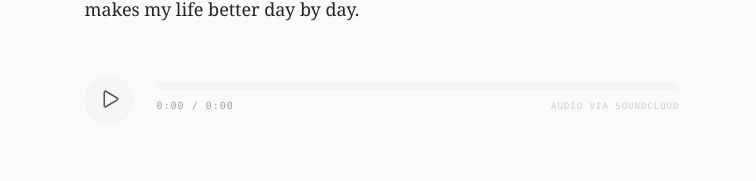
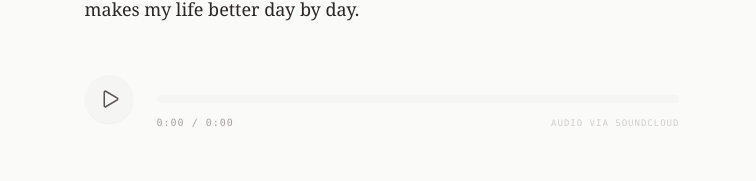
Before and after one commit to williamthazard/daily-reflections, a React (Vite) app: page /#2026-04-10 in a window 1280 px wide. Shown: the part 768-949 px from the top of the page, without its empty margins (258-1014 px from the left). Built offline with nearby package versions, Linux system fonts and the light colour scheme.

Commit message:
💄 Style: Align audio player units to the play button axis

```diff
--- a/src/App.tsx
+++ b/src/App.tsx
@@ -129,16 +129,17 @@ const AudioPlayer = ({ trackId, secretToken }: { trackId: string, secretToken?:
 
   return (
     <div className="animate-fade-in relative">
-      <div className="flex items-center gap-6">
+      <div className="flex items-start gap-6">
         <button
           onClick={togglePlay}
-          className="w-12 h-12 flex items-center justify-center rounded-full bg-stone-100 dark:bg-stone-900 text-stone-600 dark:text-stone-400 hover:bg-stone-200 dark:hover:bg-stone-800 transition-all shadow-sm relative z-10"
+          className="w-12 h-12 flex-shrink-0 flex items-center justify-center rounded-full bg-stone-100 dark:bg-stone-900 text-stone-600 dark:text-stone-400 hover:bg-stone-200 dark:hover:bg-stone-800 transition-all shadow-sm relative z-10"
           aria-label={isPlaying ? 'Pause' : 'Play'}
         >
           {isPlaying ? <IoPauseOutline size={24} /> : <IoPlayOutline size={24} className="ml-1" />}
         </button>
 
-        <div className="flex-grow space-y-2">
+        <div className="flex-grow pt-5">
+          <div className="space-y-3">
             <div
               ref={progressBarRef}
               onClick={handleSeek}
@@ -160,6 +161,7 @@ const AudioPlayer = ({ trackId, secretToken }: { trackId: string, secretToken?:
               >
                 Audio via SoundCloud
               </a>
+            </div>
           </div>
         </div>
       <iframe
```
Lines whose indentation alone changed are shown as unchanged.
